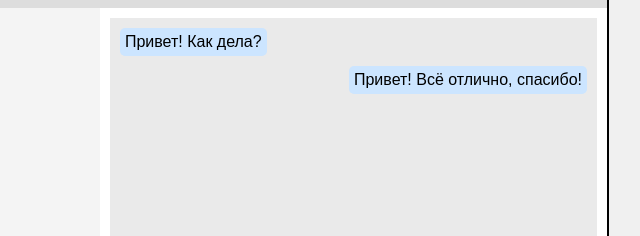
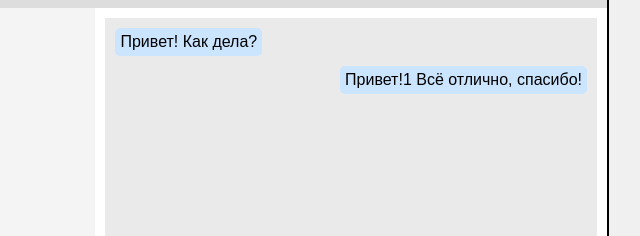
Before and after one commit to 21ISR/uidev-flex-grid-lab-Batura, a plain HTML site: page index.html in a window 1280 px wide. Shown: the part 154-390 px from the top of the page, 431-1071 px from the left. Drawn offline with Linux system fonts and the light colour scheme.

Commit message:
фывфывa

```diff
--- a/index.html
+++ b/index.html
@@ -25,7 +25,7 @@
         <main class="chat-window">
             <div class="messages">
                 <div class="message">Привет! Как дела?</div>
-                <div class="message message--foreign">Привет! Всё отлично, спасибо!</div>
+                <div class="message message--foreign">Привет!1 Всё отлично, спасибо!</div>
             </div>
             <input type="text" class="message-input" placeholder="Введите сообщение...">
         </main>
```
